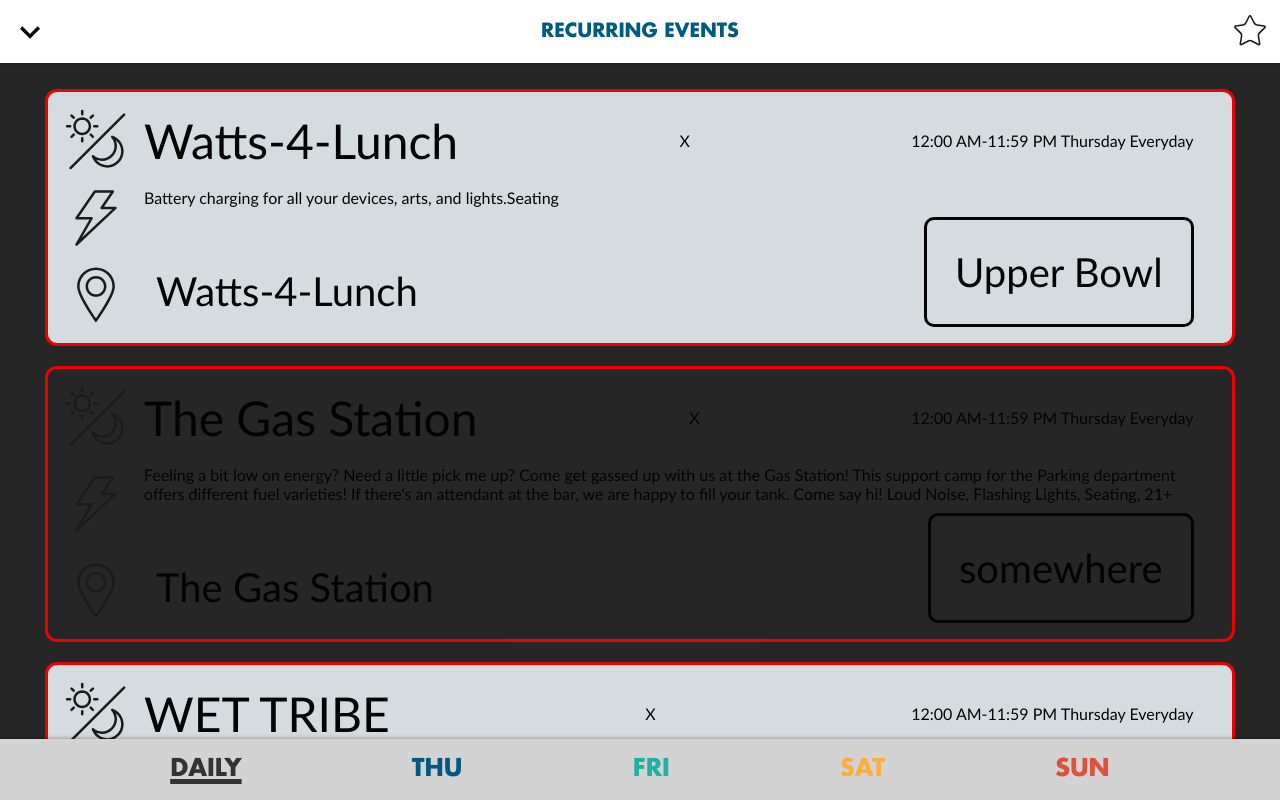
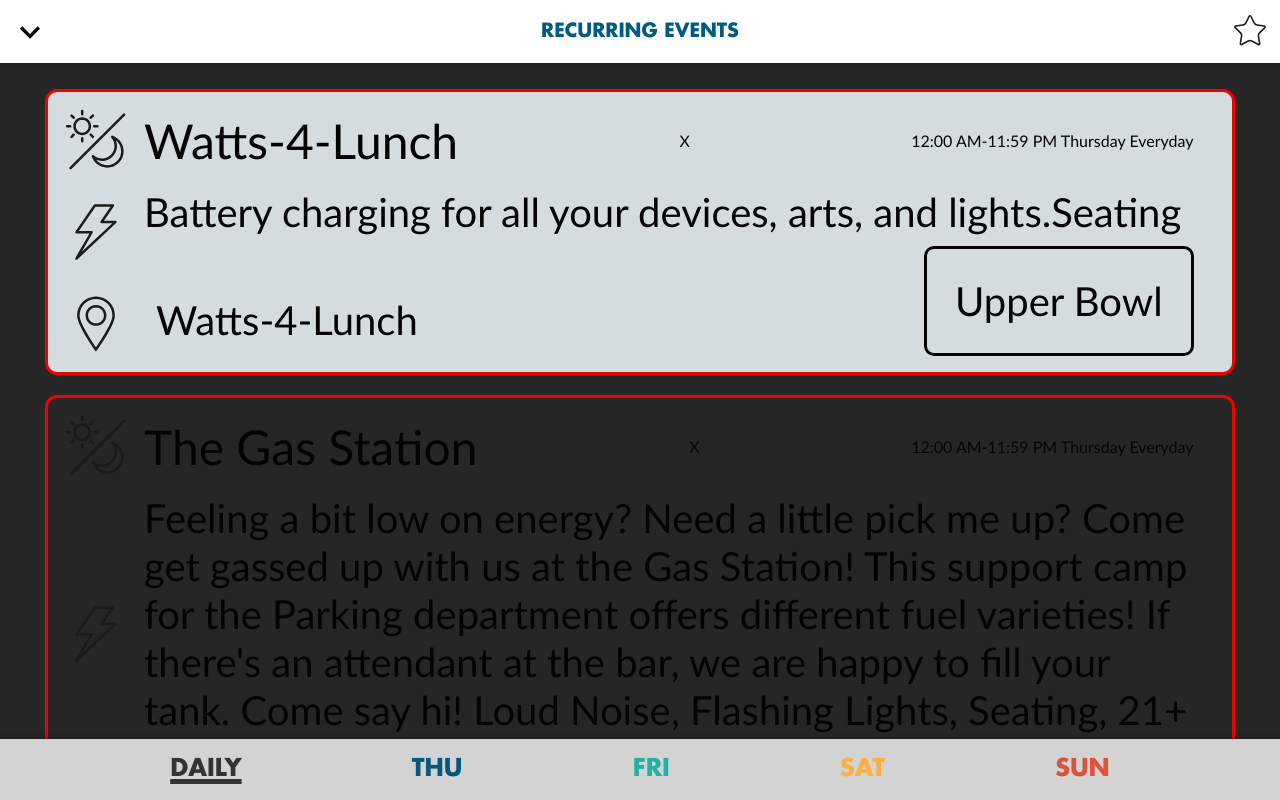
Before and after one commit to WWW-Wizards/SOAK-WWW, a React (Vite) app: page / in a window 1280 px wide. Shown: the top 800 px of the page. Built offline with nearby package versions, Linux system fonts and the light colour scheme.

Commit message:
Increased description font size

```diff
--- a/src/components/details/EventTile.scss
+++ b/src/components/details/EventTile.scss
@@ -66,7 +66,7 @@
 
   &-description {
     font-weight: 200;
-    font-size: 1em;
+    font-size: 2.5em;
   }
 
   &-favorites-svg {
```
